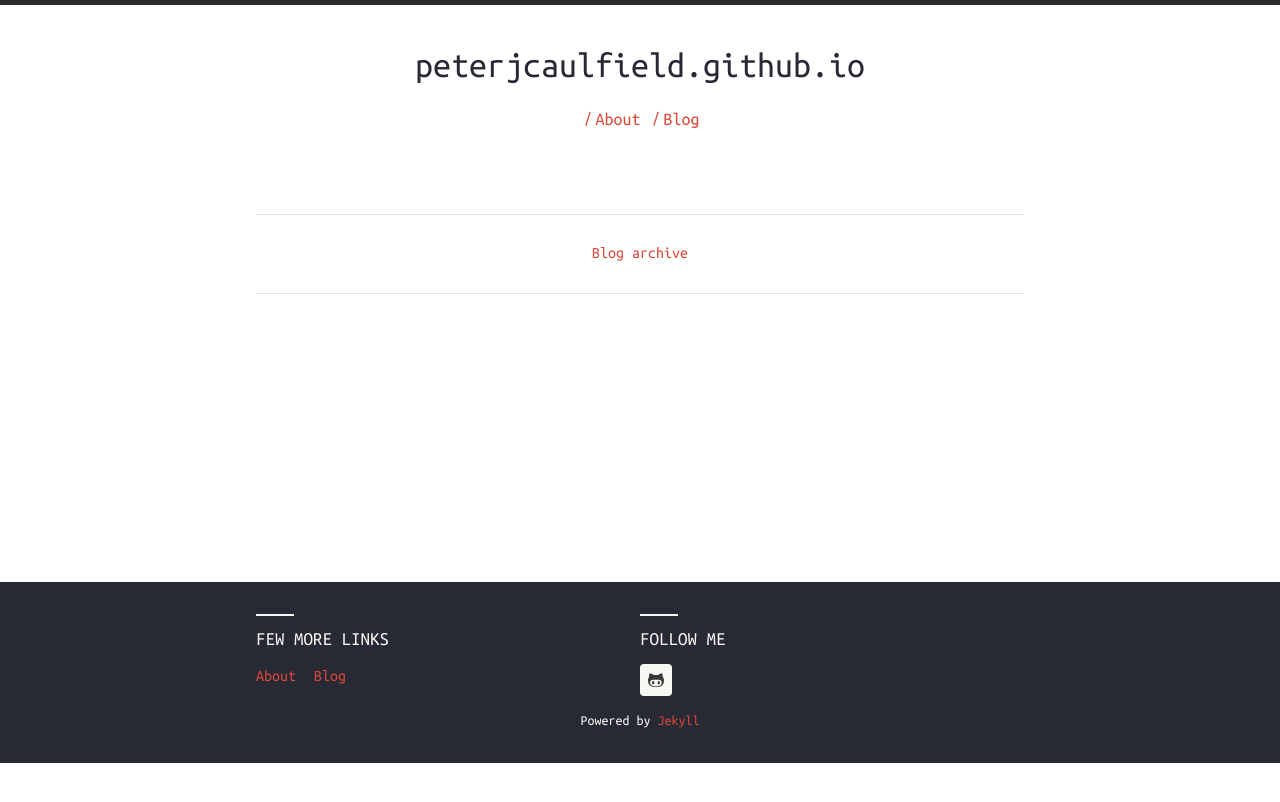
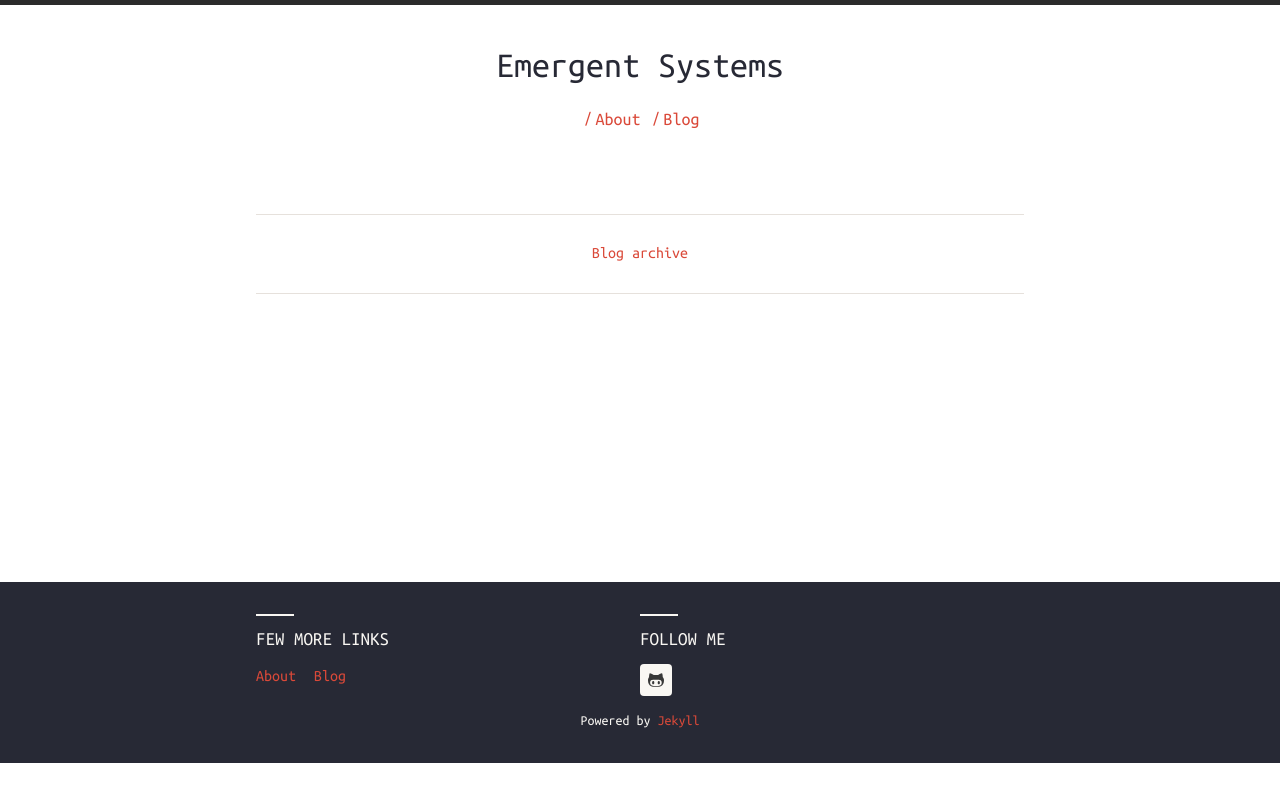
Before and after one commit to peterjcaulfield/peterjcaulfield.github.io, a Jekyll site: the page built from index.html, in a window 1280 px wide. Shown: the top 802 px of the page. Built offline with Jekyll 4.4.1, drawn with Linux system fonts in a browser that asks for light colours; nearby versions of some CDN libraries.

Commit message:
update site url

```diff
--- a/_config.yml
+++ b/_config.yml
@@ -4,14 +4,14 @@
 baseurl: null
 
 # Site live URL
-url: http://peterjcaulfield.github.io
+url: http://emergent.systems
 
 # Localhost
 #url: http://127.0.0.1:4000
 
 # Harmony theme configuration. Please change accordingly.
 harmony:
-  name: peterjcaulfield.github.io
+  name: Emergent Systems
   # Little description about your site
   description:
   # 'meta_description:' Write an awesome description for your new site here.
@@ -23,7 +23,7 @@ harmony:
   author: # Author details
     name: Peter Caulfield
     email: peterjcaulfield@gmail.com
-    url: http://peterjcaulfield.github.io
+    url: http://emergent.systems
 
   # Google Analytics key, leave blank to ignore
   google_analytics_key: UA-xxxx-x
```
